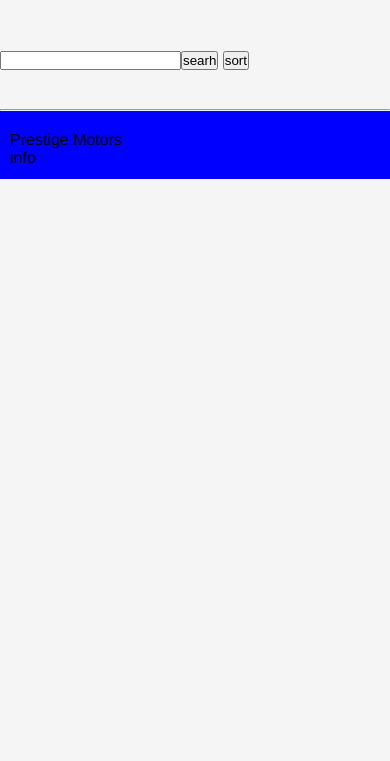
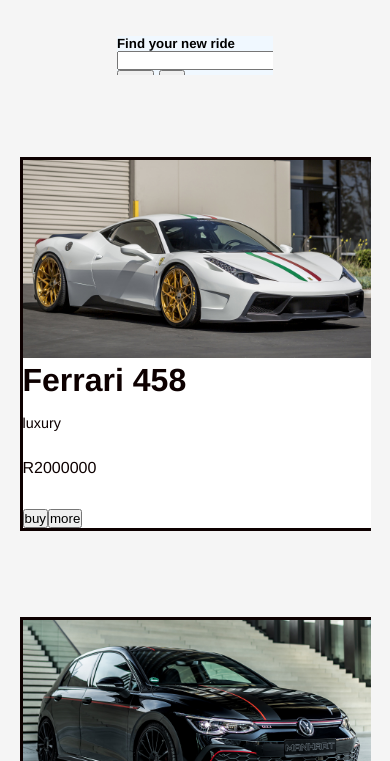
Before and after one commit to jayden220/JavaScript-Project, a plain HTML site: page html/product.html in a window 390 px wide. Shown: the part 83-844 px from the top of the page. Drawn offline with Linux system fonts and the light colour scheme.

Commit message:
made some changes

```diff
--- a/css/styles.css
+++ b/css/styles.css
@@ -159,6 +159,74 @@ footer div{
     text-align: center;
 }
 
+/* Product Page */
+.product-background{
+    background-image: url();
+    background-repeat: no-repeat;
+    background-size: cover;
+}
+.searchBox{
+
+    height: 10cqi;
+    width: 40cqi;
+    margin: 10cqi auto;
+
+    background-color: aliceblue;
+}
+
+.searchBox-items{
+    margin: 0 auto;
+    height: 5em;
+    overflow: hidden;
+}
+
+.product-container{
+    /* margin: 10cqi auto; */
+    display: grid;
+    grid-template-columns: 1fr 1fr;
+}
+
+  .product{
+    border: 3px solid;
+    width: 50cqi;
+    height: 40cqi;
+    margin: 1cqi 1cqi;
+    color: rgb(13, 0, 0);
+    background-color: rgb(255, 255, 255);
+}
+
+.product-grid-1{
+    width: 48cqi;
+}
+
+.searchBox .searchBar{
+    align-items: center;
+}
+
+.searchBar h4{
+    text-align: center;
+}
+
+.product-image{
+    width: 47cqi;
+
+}
+
+.product-name{
+    font-size: 2em;
+    margin-bottom: .5em;
+}
+.product-cat{
+    font-size: .9em;
+    margin-bottom: 2em;
+}
+
+.product-price{
+    font-weight: 300;
+    margin-bottom: 2em;
+}
+
+
 
 
 
@@ -182,6 +250,33 @@ footer div{
     .shopIcon, .contactIcon{
         display: block;
         color: red;
+    }
+
+    .product-container{
+        display: flex;
+        flex-direction: column;
+        justify-content: center;
+        width: 100%;
+    }
+      .product-grid-1{
+
+        margin: 10cqi auto;
+        width: 90cqi;
+        height: 70cqi;
+        overflow: hidden;
+    }
+
+     .product{
+        width: 100cqi;
+        height: 70cqi;
+        margin: .5em 0;
+        overflow: hidden;
+    }
+
+    .product-image{
+        width: 90cqi;
+        margin: 0em 0;
+
     }
 }
 
@@ -232,5 +327,36 @@ footer div{
         height: 70px;
     }
 
+    /* Product Page */
+    .product-container .product-grid-1{
+        display: flex;
+        flex-direction: column;
+
+    }
+    .product-container .product-grid-2{
+        display: flex;
+        flex-direction: column;
+
+    }
+    .product-grid-1{
+
+        margin: 9cqi auto;
+        width: 90cqi;
+        overflow: hidden;
+        height: 100cqi;
+    }
+
+     .product{
+        width: 100cqi;
+        height: 120cqi;
+        overflow: hidden;
+    }
+
+
+    .product-image{
+        width: 90cqi;
+        overflow: hidden;
+        margin: 0;
+    }
 
 }
--- a/html/product.html
+++ b/html/product.html
@@ -34,11 +34,72 @@
             </ul>
         </nav>
     </div>
-    <br><br><br>
-    <div>
-        <input class="searchBar" type="search"><button class="searchButton" type="button">searh</button>
-        <button class="sortButton">sort</button>
-    </div>
+
+    <div class="product-background">
+
+        <div class="searchBox">
+            <div class="searchBox-items">
+                <h5>Find your new ride</h5>
+                <input class="searchBar" type="search"><button class="searchButton" type="button">searh</button>
+                <button class="sortButton">sort</button>
+                <p>Filter</p>
+                <br><br>
+                    <label for="checkbox">
+                        Luxury
+                        <input type="checkbox">
+                    </label>
+                    <br><br>
+                    <label for="checkbox">
+                        Sport
+                        <input type="checkbox">
+                    </label>
+            </div>
+        </div>
+
+        <div class="product-container">
+            <!-- <div class="product-grid-1">
+                <div class="product product1">
+                    <h5>Bugatti</h5>
+
+                    <p>price</p>
+                    <button>buy</button><button>more</button>
+                </div>
+                <div class="product product2">
+                    <h5>Lambo</h5>
+
+                    <p>price</p>
+                    <button>buy</button><button>more</button>
+                </div>
+                <div class="product product3">
+                    <h5>Mustang</h5>
+
+                    <p>price</p>
+                    <button>buy</button><button>more</button>
+                </div>
+            </div>
+
+            <div class="product-grid-2">
+                <div class="product product4">
+                    <h5>BMW</h5>
+
+                    <p>price</p>
+                    <button>buy</button><button>more</button>
+                </div>
+                <div class="product product5">
+                    <h5>AMG</h5>
+
+                    <p>price</p>
+                    <button>buy</button><button>more</button>
+                </div>
+                <div class="product product6">
+                    <h5>RR</h5>
+                    <img src="/HostedImages/carpixel.net-2024-mansory-linea-doro-122229-hd.jpg" alt=""> -->
+                    <!-- <p>price</p>
+                    <button>buy</button><button>more</button> -->
+            </div>
+
+            </div>
+        </div>
 
 
 
@@ -56,5 +117,6 @@
             <p>copyrights reserved</p>
         </div>
     </footer>
+    <script src="/script/product.js"></script>
 </body>
 </html>
--- a/script/product.js
+++ b/script/product.js
@@ -0,0 +1,81 @@
+let shop = document.querySelector('.product-container')
+
+
+function makeProduct(id,brand,category,photo,description,quantity,price) {
+    this.id = id
+    this.brand = brand
+    this.category = category
+    this.photo = photo
+    this.description = description
+    this.quantity = quantity
+    this.price = price
+}
+
+let product1 = new makeProduct(1,'Ferrari 458','luxury','/HostedImages/product1.jpg','fast','1',2000000)
+let product2 = new makeProduct(2,'Bugati','luxury','/HostedImages/product2.jpg','fast','1',2000000)
+let product3 = new makeProduct(3,'Amg','sports','/HostedImages/product3.jpg','fast','1',2000000)
+let product4 = new makeProduct(4,'Lambo','luxury','/HostedImages/product4.jpg','fast','1',2000000)
+let product5 = new makeProduct(5,'Lfa','sports','/HostedImages/product5.jpg','fast','1',2000000)
+let product6 = new makeProduct(6,'Supra','sports','/HostedImages/product6.jpg','fast','1',2000000)
+
+let products = [product1,product2,product3,product4,product5,product6]
+localStorage.setItem('products',JSON.stringify(products))
+
+
+let bought =[]
+
+products.forEach(product =>{
+    shop.innerHTML += `
+
+
+
+    <div class="product-container">
+                <div class="product-grid-1">
+                    <div class="product">
+                        <img class="product-image" src="${product.photo}" alt="">
+                        <h5 class="product-name">${product.brand}</h5>
+                        <p class="product-cat">${product.category}</p>
+                        <p class="product-price">R${product.price}</p>
+                        <button class ="product-buy">buy</button><button class="product-info">more</button>
+                    </div>
+                    </div>
+    </div>
+    `
+})
+
+
+
+let input = document.querySelector('.searchInput');
+let search = document.querySelector('.searchButton');
+
+
+function searchItems() {
+    let searchText = input.value.toUpperCase().trim();
+    let filteredProducts = products.filter(product => {
+        return Object.values(product).some(value => {
+            if (typeof value === '') {
+                return value.toUpperCase().includes(searchText);
+            }
+            return false;
+        });
+    });
+
+
+    console.log(filteredProducts);
+}
+
+search.addEventListener('click', searchItems);
+
+
+// let input = document.querySelector('.searchInput')
+// let search = document.querySelector('.searchButton')
+
+// function searchItems(){
+//     let searchText = input.value.toUpperCase().trim()
+//     let filterProducts = products.filter(found =>{
+//         return Object.values(found).some(value => typeof value)
+//     })
+// }
+
+// input.addEventListener('', searchItems)
+// search.addEventListener('click', searchItems)
```
Also changed, not shown: HostedImages/ferrari-295009_1920.jpg (added), HostedImages/ferrari-295009_640.jpg (added), HostedImages/mercedes-564949_1920.jpg (added), HostedImages/product1.jpg (added), HostedImages/product2.jpg (added), HostedImages/product3.jpg (added), HostedImages/product4.jpg (added), HostedImages/product5.jpg (added), HostedImages/product6.jpg (added).
